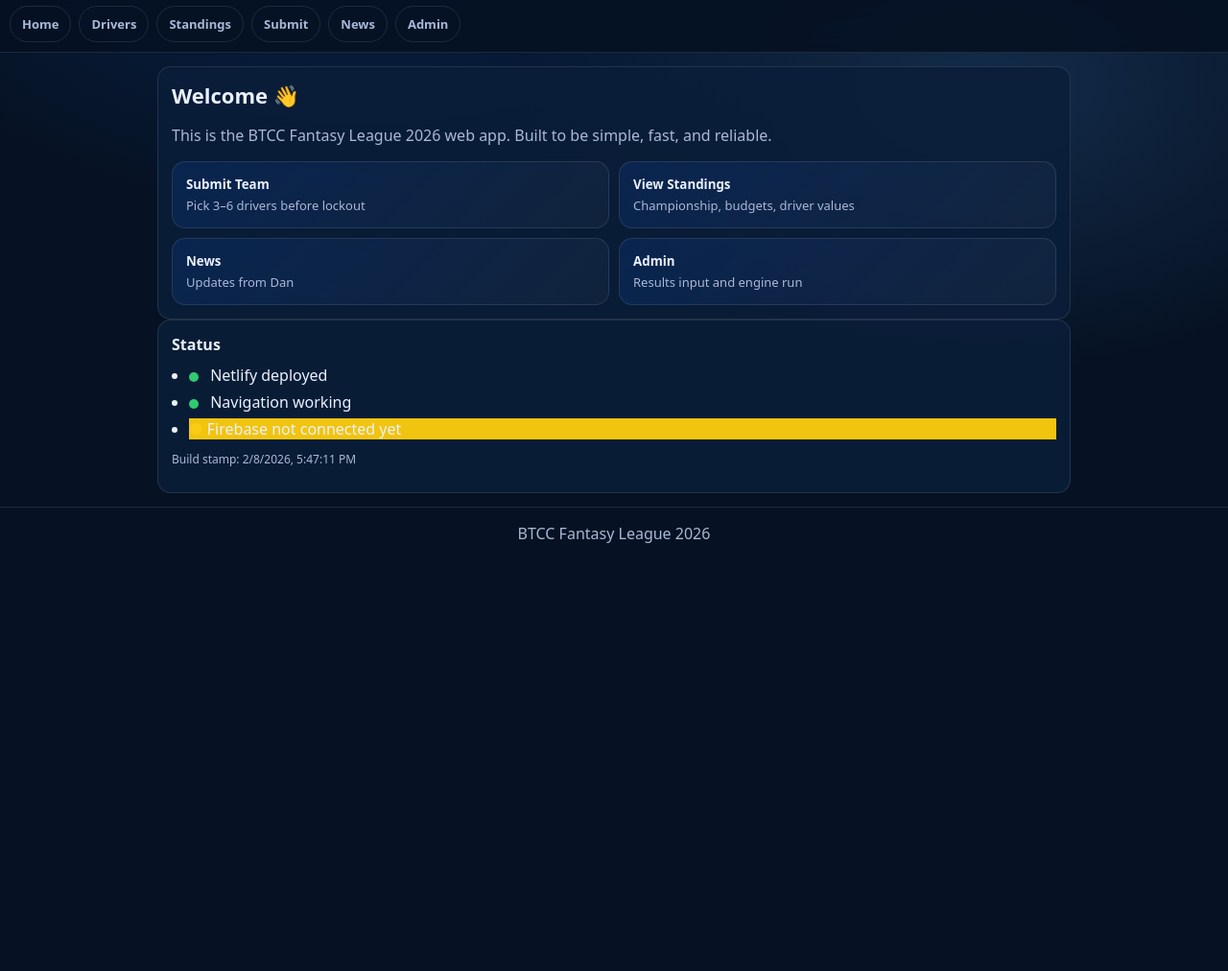
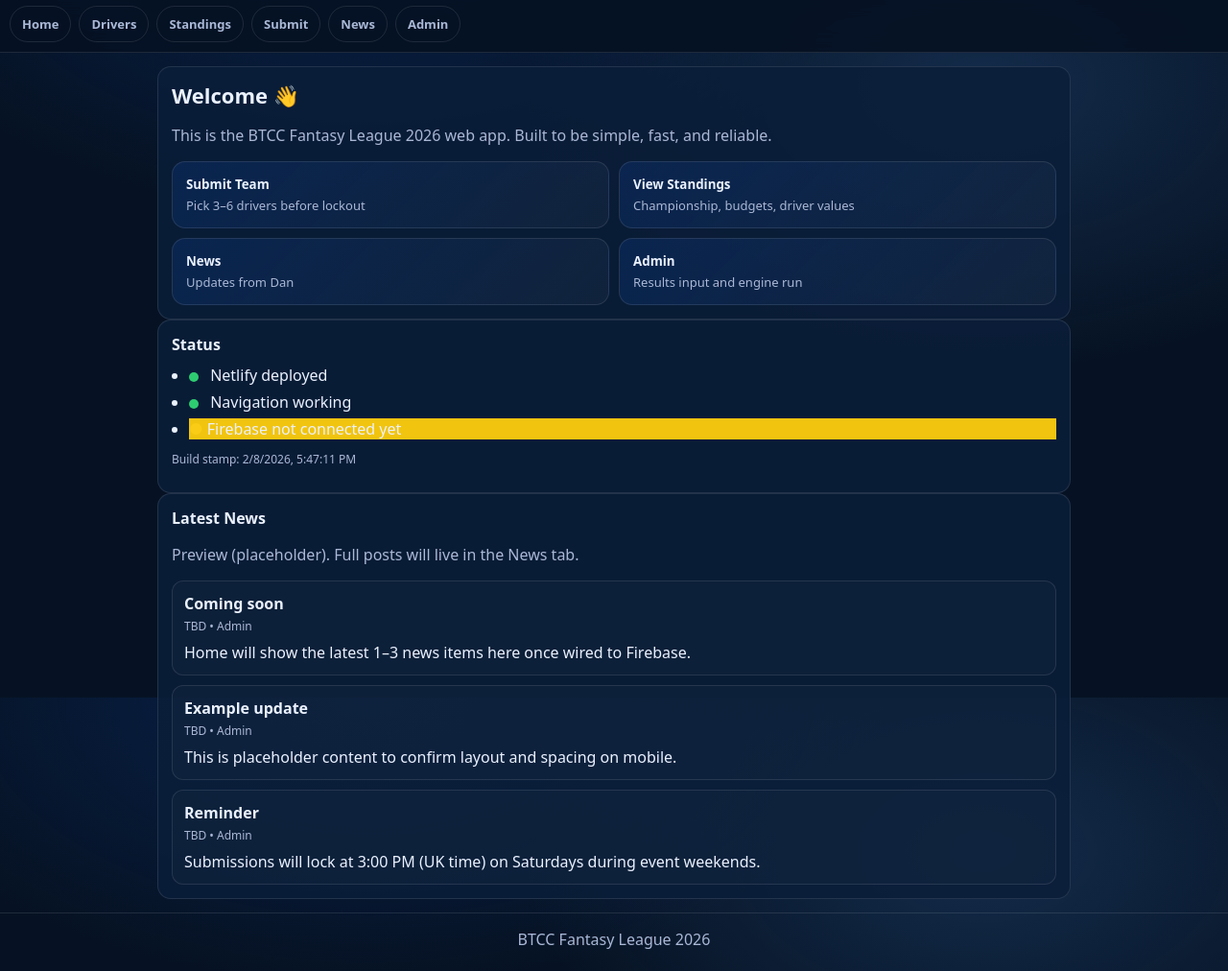
Before and after one commit to danBTCC/btcc-fantasy-2026, a plain HTML site: page index.html in a window 1280 px wide. Shown: the part 73-1085 px from the top of the page at 96% size. Before the commit the page ends 800 px from the top, so only its background shows below. Drawn offline with Linux system fonts and the light colour scheme; no server answers; a script that the page names is missing.

Commit message:
Checkpoint v4.1.3 – Add Home news preview block

```diff
--- a/index.html
+++ b/index.html
@@ -71,6 +71,29 @@
          <li id="firebase-status" class="status-item">Firebase connected</li>
         </ul>
         <p class="tiny muted">Build stamp: <span id="buildStamp"></span></p>
+      </div>
+
+      <div class="card">
+        <h2>Latest News</h2>
+        <p class="muted">Preview (placeholder). Full posts will live in the News tab.</p>
+
+        <div class="newsItem">
+          <div class="newsTitle">Coming soon</div>
+          <div class="newsMeta">TBD • Admin</div>
+          <div class="newsBody">Home will show the latest 1–3 news items here once wired to Firebase.</div>
+        </div>
+
+        <div class="newsItem">
+          <div class="newsTitle">Example update</div>
+          <div class="newsMeta">TBD • Admin</div>
+          <div class="newsBody">This is placeholder content to confirm layout and spacing on mobile.</div>
+        </div>
+
+        <div class="newsItem">
+          <div class="newsTitle">Reminder</div>
+          <div class="newsMeta">TBD • Admin</div>
+          <div class="newsBody">Submissions will lock at 3:00 PM (UK time) on Saturdays during event weekends.</div>
+        </div>
       </div>
     </section>
 
```
